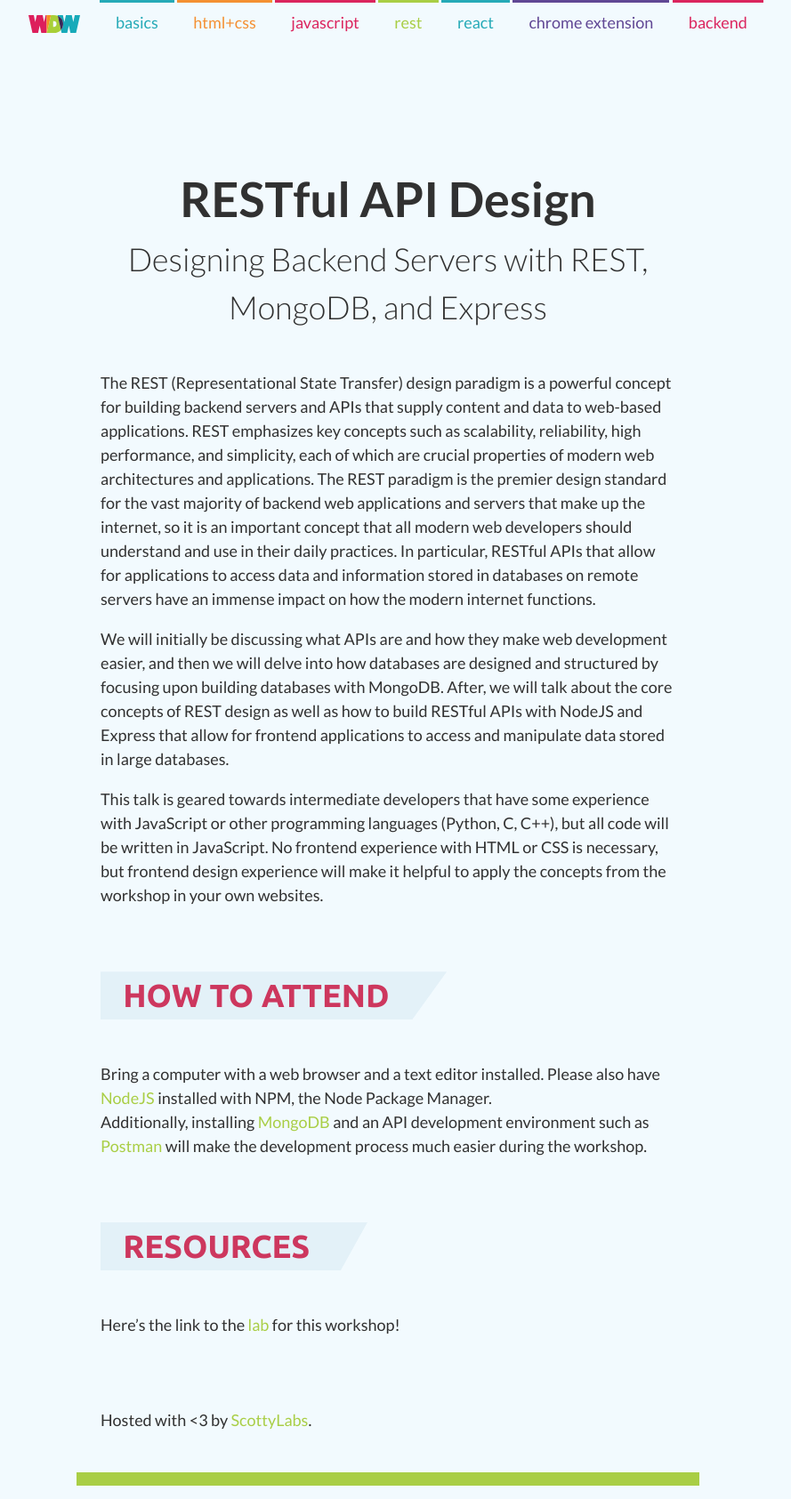
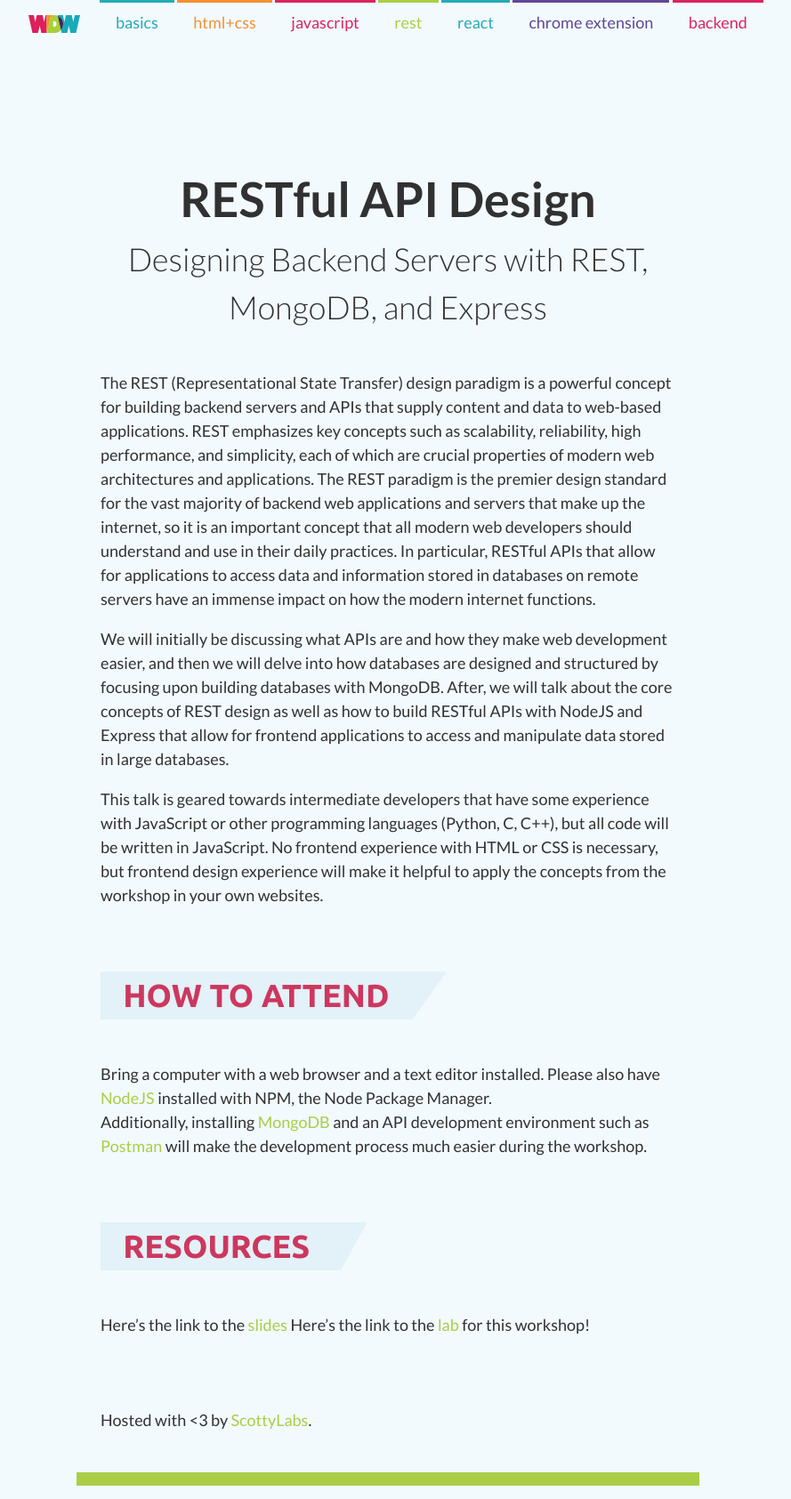
Before and after one commit to ScottyLabs/wdw, a Jekyll site: the page built from rest/index.md, in a window 1280 px wide. Shown: the whole page at 89% size, without its empty margins (204-1093 px from the left). Built offline with Jekyll 4.4.1, drawn with Linux system fonts in a browser that asks for light colours; nearby versions of some CDN libraries.

Commit message:
uploaded slides

```diff
--- a/rest/index.md
+++ b/rest/index.md
@@ -40,4 +40,5 @@ and an API development environment such as [Postman](https://www.getpostman.com/
 will make the development process much easier during the workshop.
 
 ## Resources
+Here's the link to the [slides](https://docs.google.com/presentation/d/1dpjKNDPTclaXNG-NY4zd9d4ULmXYWW6J5nJEyvmIRmg/edit?usp=sharing)
 Here's the link to the [lab](https://github.com/joshuadurham/restAPILab) for this workshop!
```
